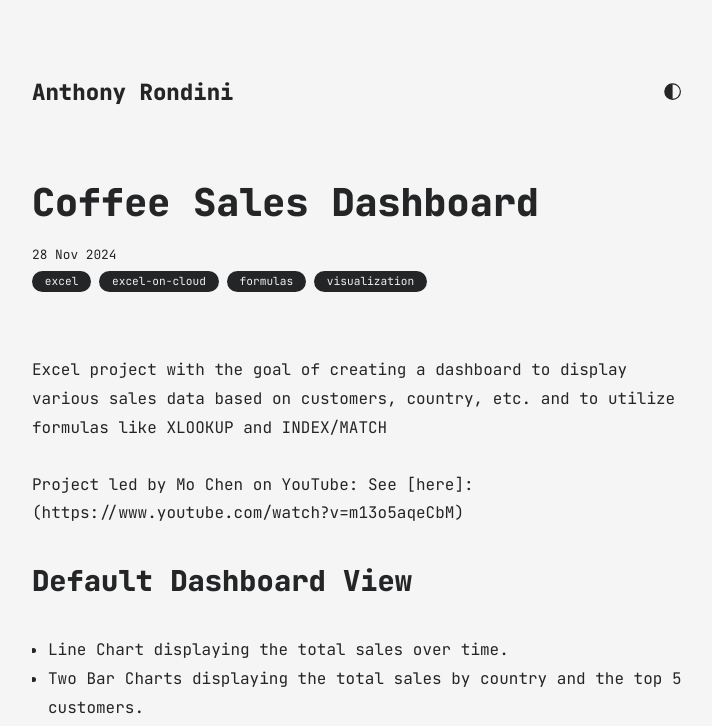
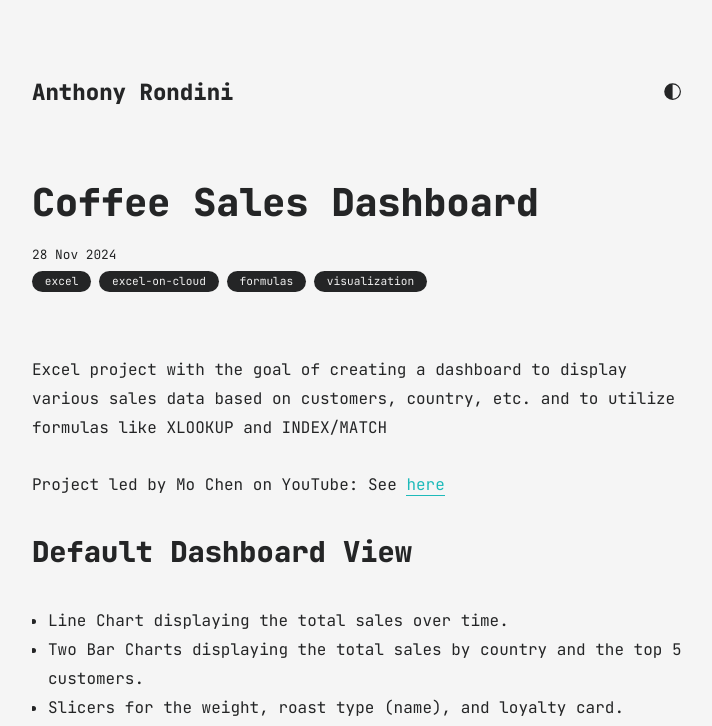
Before and after one commit to ouchmode/Portfolio, a Jekyll site: the page built from all_collections/_posts/2024-11-28-coffee-sales-dashboard.md, in a window 1280 px wide and 900 px high, cut to the strip 0-726 px from the top of the window. Shown: the whole strip, without its empty margins (283-995 px from the left). Built offline with Jekyll 4.4.1, drawn with Linux system fonts in a browser that asks for light colours.

Commit message:
trying to get the images to work still, but also fixed the link

```diff
--- a/all_collections/_posts/2024-11-28-coffee-sales-dashboard.md
+++ b/all_collections/_posts/2024-11-28-coffee-sales-dashboard.md
@@ -7,18 +7,18 @@ categories: ["excel", "excel-on-cloud", "formulas", "visualization"]
 
 Excel project with the goal of creating a dashboard to display various sales data based on customers, country, etc. and to utilize formulas like XLOOKUP and INDEX/MATCH
 
-Project led by Mo Chen on YouTube: See [here]:(https://www.youtube.com/watch?v=m13o5aqeCbM)
+Project led by Mo Chen on YouTube: See [here](https://www.youtube.com/watch?v=m13o5aqeCbM)
 
 ## **Default Dashboard View**
 - Line Chart displaying the total sales over time.
 - Two Bar Charts displaying the total sales by country and the top 5 customers.
 - Slicers for the weight, roast type (name), and loyalty card.
 
-![Coffee Sales Dashboard Default](img/coffee_sales_dashboard/main_dashboard.png)
+![Coffee Sales Dashboard Default](./img/coffee_sales_dashboard/main_dashboard.png)
 
 - With a few filters from the Slicers selected:
 
-![Coffee Sales Dashboard Filtered](img/coffee_sales_dashboard/main_dashboard_filtered.png)
+![Coffee Sales Dashboard Filtered](./img/coffee_sales_dashboard/main_dashboard_filtered.png)
 
 ## **Excel Cloud Limitations**
 I do not have access to using the Desktop Excel version due to financial reasons so I am using the Cloud version of Excel instead. This comes with limitations, and there were some points in the tutorial where I ran into some.
```
